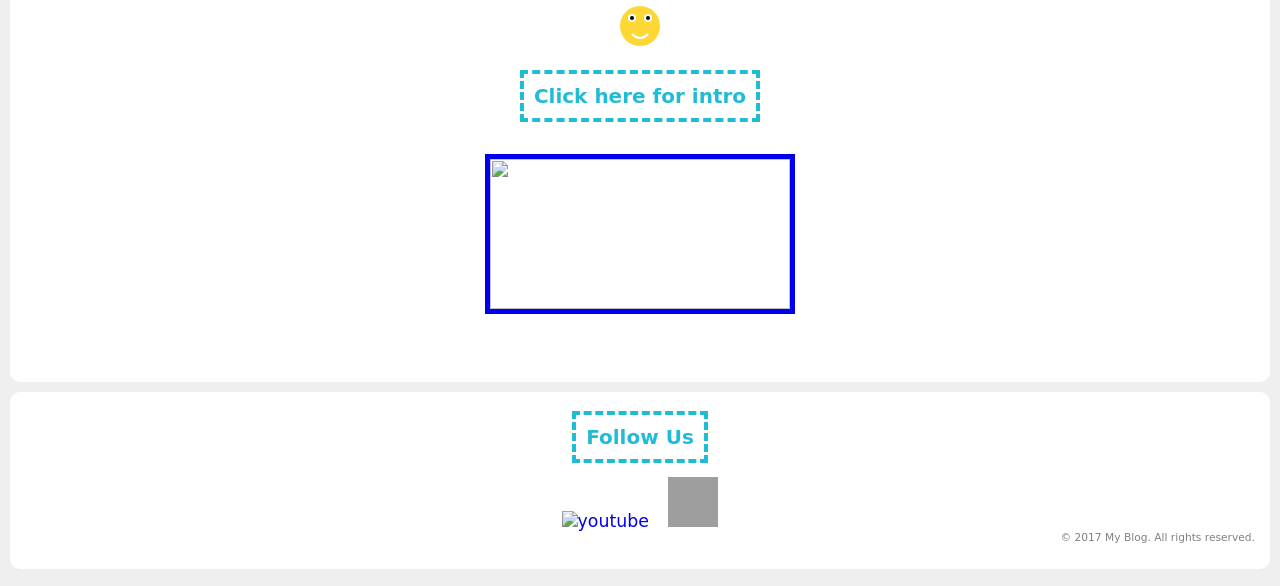
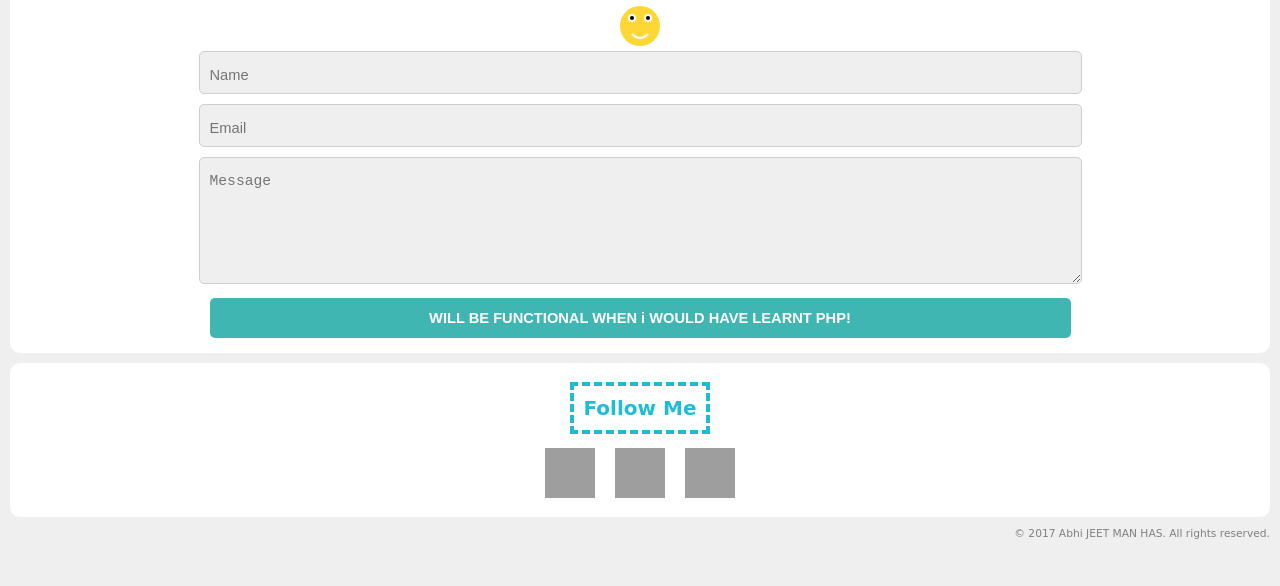
Before and after one commit to abhijeetmanhas/abhijeetmanhas.github.io, a plain HTML site: page index.html in a window 1280 px wide. Shown: the part 1623-2209 px from the top of the page. After the commit the page ends 2183 px from the top, so only its background shows below. Drawn offline with Linux system fonts and the light colour scheme; grey boxes are pictures that could not be loaded.

Commit message:
Update index.html

```diff
--- a/index.html
+++ b/index.html
@@ -1,5 +1,4 @@
 <!DOCTYPE html>
-
 <html>
     <head>
         <title>Abhijeet Manhas </title>
@@ -119,68 +118,35 @@
                 <path d="M 30 70 q 20 20 40 0" stroke="#FFFFFF" stroke-width="5" fill="none" />
             </svg>
 
+            <form>
+                <input name="name" placeholder="Name" type="text" required /><br/>
+                <input name="email" placeholder="Email" type="email" required /><br/>
+                <textarea name="message" placeholder="Message" required ></textarea>
+                <input type="submit" value="WILL BE FUNCTIONAL WHEN i WOULD HAVE LEARNT PHP!" class="submit" />
+            </form>
+        </div>
+        <!-- Form section end -->
 
+        <!-- Contacts section start -->
+        <div class="section" id="contacts">
+            <h1><span>Follow Me</span></h1>
+            <div>
+                <a href="https://www.youtube.com/channel/UCeCC53-_9-7NW5hy48_3baQ?view_as=subscriber" target="_blank">
+                    <img alt="Youtube" src="https://upload.wikimedia.org/wikipedia/commons/thumb/e/e1/Logo_of_YouTube_%282015-2017%29.svg/502px-Logo_of_YouTube_%282015-2017%29.svg.png" />
+                </a>
+                <a href="https://www.facebook.com/vishwajeet.manhas.5">
+                    <img alt="Facebook" src="https://www.sololearn.com/Uploads/icons/facebook.png"/>
+                </a>
+                <a href="https://www.quora.com/profile/Abhijeet-Manhas">
+                    <img alt="Quora" src="https://upload.wikimedia.org/wikipedia/commons/9/91/Quora_logo_2015.svg" />
+                </a>
+            </div>
+        </div>
+        <!-- Contacts section end -->
 
-<!-- My Schedule section end -->
+        <div class="copyright">
+            &copy; 2017 Abhi JEET MAN HAS. All rights reserved.
+        </div>
 
-
-
-<!-- My Skills section start -->
-
-
-<!-- Media section start -->
-
-<div class="section">
-
-<h1><span>Click here for intro </span></h1>
-
-<h1 align="center">
-	<a href=" https://www.youtube.com/watch?v=XJ9zwlHLdUM ">
-		<img src="prjc.png" height="150" width="300" border="5"/>
-	</a>
-
-</h1>
-</div>
-
-<!-- Media section end -->
-
-
-
-
-</div>
-
-<!-- Form section end -->
-
-
-<!-- Contacts section start -->
-
-<div class="section" id="contacts">
-
-<h1><span>Follow Us</span></h1>
-
-<div>
-
-<a href="https://www.youtube.com/channel/UCeCC53-_9-7NW5hy48_3baQ?view_as=subscriber" target="_blank">
-
-<img alt="youtube" src="yt.jpg">
-</a>
-<a href="https://www.facebook.com/vishwajeet.manhas.5">
-
-<img alt="Facebook" src="https://www.sololearn.com/Uploads/icons/facebook.png"/>
-
-</a>
-</div>
-
-<!-- Contacts section end -->
-
-
-<div class="copyright">
-
- &copy; 2017 My Blog. All rights reserved.
-
-</div>
-
-
-</body>
-
+    </body>
 </html>
```
